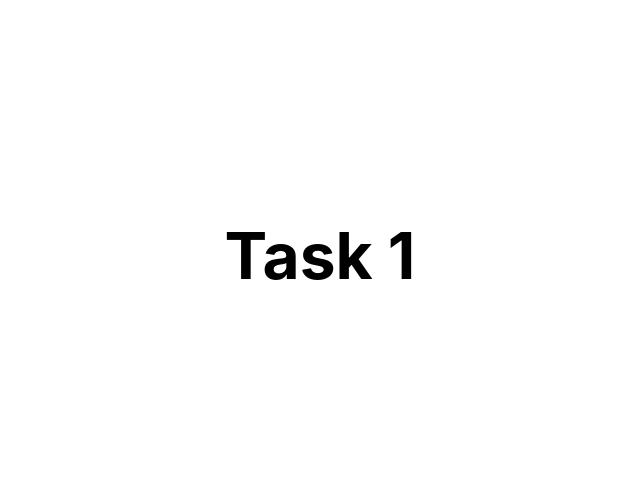
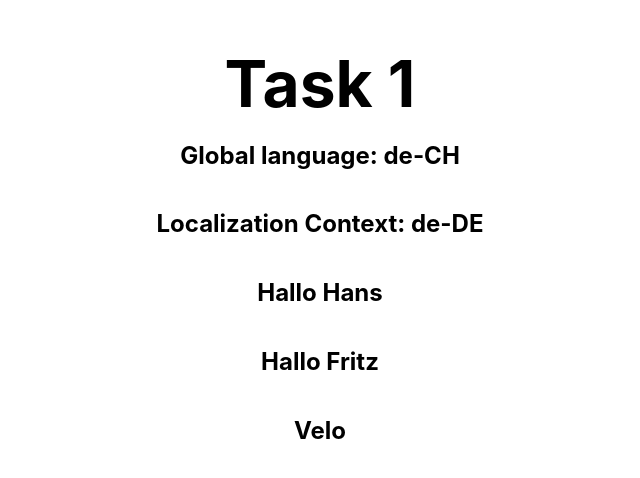
Before and after one commit to chr19u/infinity-vsg, a Next.js app: page /task1 in a window 1280 px wide. Shown: the part 144-622 px from the top of the page, without its empty margins (320-960 px from the left). Built offline with nearby package versions, Linux system fonts and the light colour scheme.

Commit message:
Task 1 initial commit

```diff
--- a/pages/_app.tsx
+++ b/pages/_app.tsx
@@ -1,8 +1,31 @@
-import '../styles/globals.css'
-import type { AppProps } from 'next/app'
+import "../styles/globals.css";
+import type { AppContext, AppProps } from "next/app";
+import {
+  getRandomCountry,
+  getRandomLanguage,
+  getRandomLocale,
+} from "../public/lib/language";
+import { LocalizationContextProvider } from "../public/lib/localization";
+import { useRouter } from "next/router";
+import App from "next/app";
 
 function MyApp({ Component, pageProps }: AppProps) {
-  return <Component {...pageProps} />
+  return (
+    <LocalizationContextProvider
+      country={pageProps.country}
+      language={pageProps.language}
+    >
+      <Component {...pageProps} />
+    </LocalizationContextProvider>
+  );
 }
 
-export default MyApp
+MyApp.getInitialProps = async (appContext: AppContext) => {
+  const appProps = await App.getInitialProps(appContext);
+  const country = getRandomCountry();
+  const language = getRandomLanguage();
+  appProps.pageProps.country = country;
+  appProps.pageProps.language = language;
+  return { ...appProps };
+};
+export default MyApp;
--- a/pages/task1.tsx
+++ b/pages/task1.tsx
@@ -1,8 +1,14 @@
 import type { NextPage } from "next";
 import Head from "next/head";
+import { getCurrentLanguage } from "../public/lib/getCurrentLanguage";
+import { useLocalization } from "../public/lib/localization";
+import { translate } from "../public/lib/translation";
 import styles from "../styles/Home.module.css";
 
 const Home: NextPage = () => {
+  const { locale } = useLocalization();
+  const globalLanguage = getCurrentLanguage();
+
   return (
     <div className={styles.container}>
       <Head>
@@ -12,6 +18,13 @@ const Home: NextPage = () => {
 
       <main className={styles.main}>
         <h1 className={styles.title}>Task 1</h1>
+
+        <h2>{`Global language: ${globalLanguage}`}</h2>
+        <h2>{`Localization Context: ${locale}`}</h2>
+
+        <h2>{translate("Hello [0]", ["Hans"])}</h2>
+        <h2>{translate("Hello [0]", ["Fritz"])}</h2>
+        <h2>{translate("Bike", ["Hans"])}</h2>
       </main>
     </div>
   );
--- /dev/null
+++ b/public/lib/getCurrentLanguage.ts
@@ -0,0 +1,18 @@
+import { getRandomLocale, Locale } from "./language";
+
+declare global {
+  var lang: Locale;
+  namespace NodeJS {
+    interface Global {
+      lang: Locale;
+    }
+    interface Window {
+      lang: Locale;
+    }
+  }
+}
+
+/** @deprecated use localization context instead */
+export const getCurrentLanguage = (): Locale => {
+  return "de-CH";
+};
--- /dev/null
+++ b/public/lib/language.tsx
@@ -0,0 +1,18 @@
+const languageCodes = ["de", "en"] as const;
+const countryCodes = ["CH", "DE"] as const;
+export type LanguageCode = typeof languageCodes[number];
+export type CountryCode = typeof countryCodes[number];
+export type Locale = `${LanguageCode}-${CountryCode}`;
+
+export const getRandomCountry = () =>
+  countryCodes[Math.floor(Math.random() * countryCodes.length)];
+
+export const getRandomLanguage = () =>
+  languageCodes[Math.floor(Math.random() * languageCodes.length)];
+
+export const getRandomLocale = (): Locale => {
+  const country = getRandomCountry();
+  const language = getRandomLanguage();
+
+  return `${language}-${country}`;
+};
--- /dev/null
+++ b/public/lib/localization.tsx
@@ -0,0 +1,50 @@
+import React, {
+  createContext,
+  FunctionComponent,
+  useContext,
+  ReactNode,
+} from "react";
+import {
+  CountryCode,
+  getRandomCountry,
+  getRandomLanguage,
+  LanguageCode,
+  Locale,
+} from "./language";
+
+interface ILocalization {
+  country: CountryCode;
+  language: LanguageCode;
+  locale: Locale;
+}
+
+const LocalizationContext = createContext<ILocalization | undefined>(undefined);
+LocalizationContext.displayName = "LocalizationContext";
+
+interface ILocalizationContextProps {
+  country: CountryCode;
+  language: LanguageCode;
+  children: ReactNode;
+}
+
+export const LocalizationContextProvider: FunctionComponent<
+  ILocalizationContextProps
+> = ({ children, language, country }) => {
+  const locale: Locale = `${language}-${country}`;
+  return (
+    <LocalizationContext.Provider value={{ locale, country, language }}>
+      {children}
+    </LocalizationContext.Provider>
+  );
+};
+
+export const useLocalization = (): ILocalization => {
+  const localizationContext = useContext(LocalizationContext);
+  if (!localizationContext) {
+    throw new Error(
+      "useLocalization can only be used inside of LocalizationContext"
+    );
+  }
+
+  return localizationContext;
+};
--- /dev/null
+++ b/public/lib/translation.tsx
@@ -0,0 +1,65 @@
+import { ReactNode, Fragment } from "react";
+import { getCurrentLanguage } from "./getCurrentLanguage";
+import { Locale } from "./language";
+
+type ITranslationInterpolation = string | number | boolean | ReactNode;
+
+export const translate = (
+  key: string,
+  interpolations?: ITranslationInterpolation[]
+): ReactNode => {
+  const locale = getCurrentLanguage();
+
+  const translation =
+    translations[key]?.[locale] ?? `"${key}" translated to ${locale}`;
+
+  if (!interpolations?.length) {
+    return translation;
+  }
+
+  const parts = getTranslationParts(translation);
+  let onlyStrings = true;
+
+  const interpolatedTranslations = parts.map((val: string, i: number) => {
+    if (containsPlaceholder(val)) {
+      const interpolation = interpolations[getPlaceholderIndex(val)];
+      if (
+        typeof interpolation === "string" ||
+        typeof interpolation === "number"
+      ) {
+        return interpolation;
+      }
+      onlyStrings = false;
+
+      return <Fragment key={i}>{interpolation}</Fragment>;
+    }
+    return val;
+  });
+
+  return onlyStrings
+    ? interpolatedTranslations.join("")
+    : interpolatedTranslations;
+};
+
+export const containsPlaceholder = (value: string): boolean =>
+  value.indexOf("[") !== -1;
+export const getPlaceholderIndex = (value: string): number =>
+  +value.slice(value.indexOf("[") + 1, value.indexOf("]"));
+export const getTranslationParts = (translation: string): string[] =>
+  translation.split(/(\[\d+\])/g);
+
+type Translation = Record<Locale, string>;
+const translations: Record<string, Translation> = {
+  "Hello [0]": {
+    "de-CH": "Hallo [0]",
+    "de-DE": "Hallo [0]",
+    "en-CH": "Hello [0]",
+    "en-DE": "Hello [0]",
+  },
+  Bike: {
+    "de-CH": "Velo",
+    "de-DE": "Fahrrad",
+    "en-CH": "Bike",
+    "en-DE": "Bike",
+  },
+};
```
